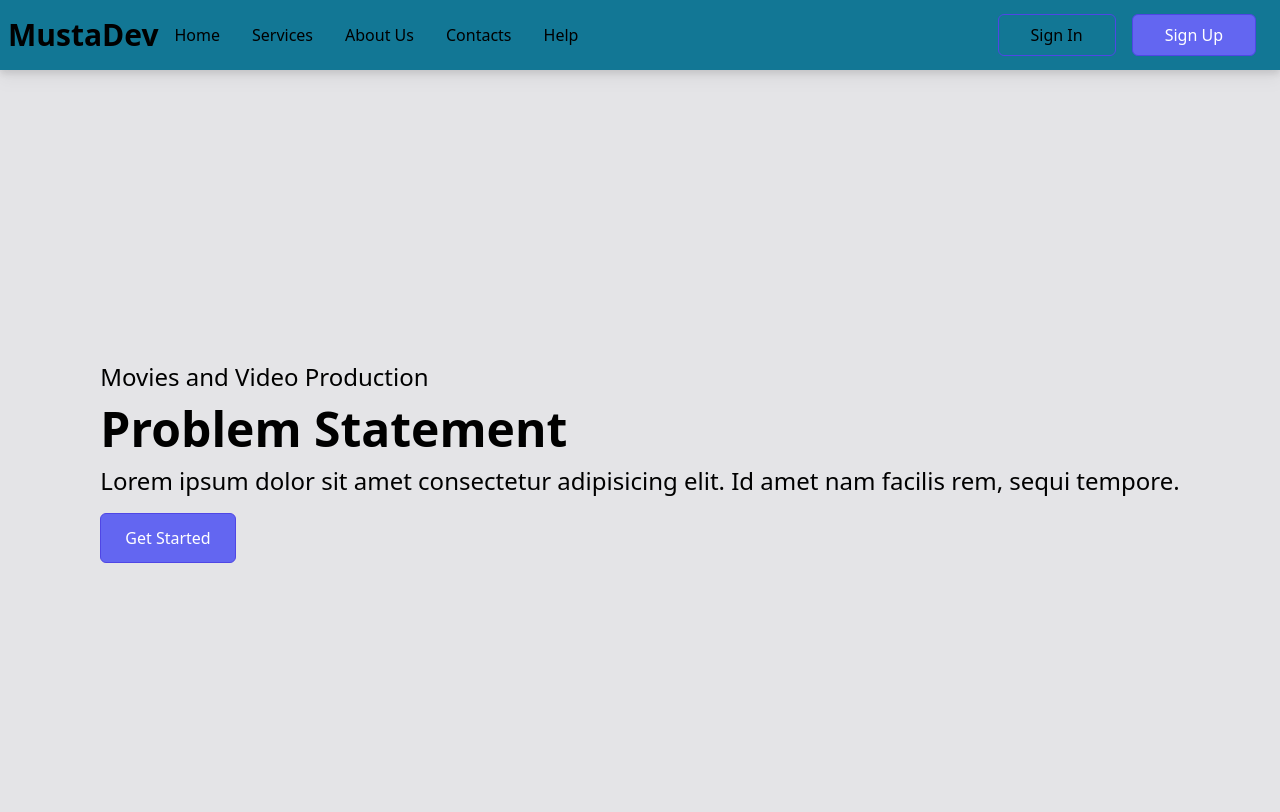
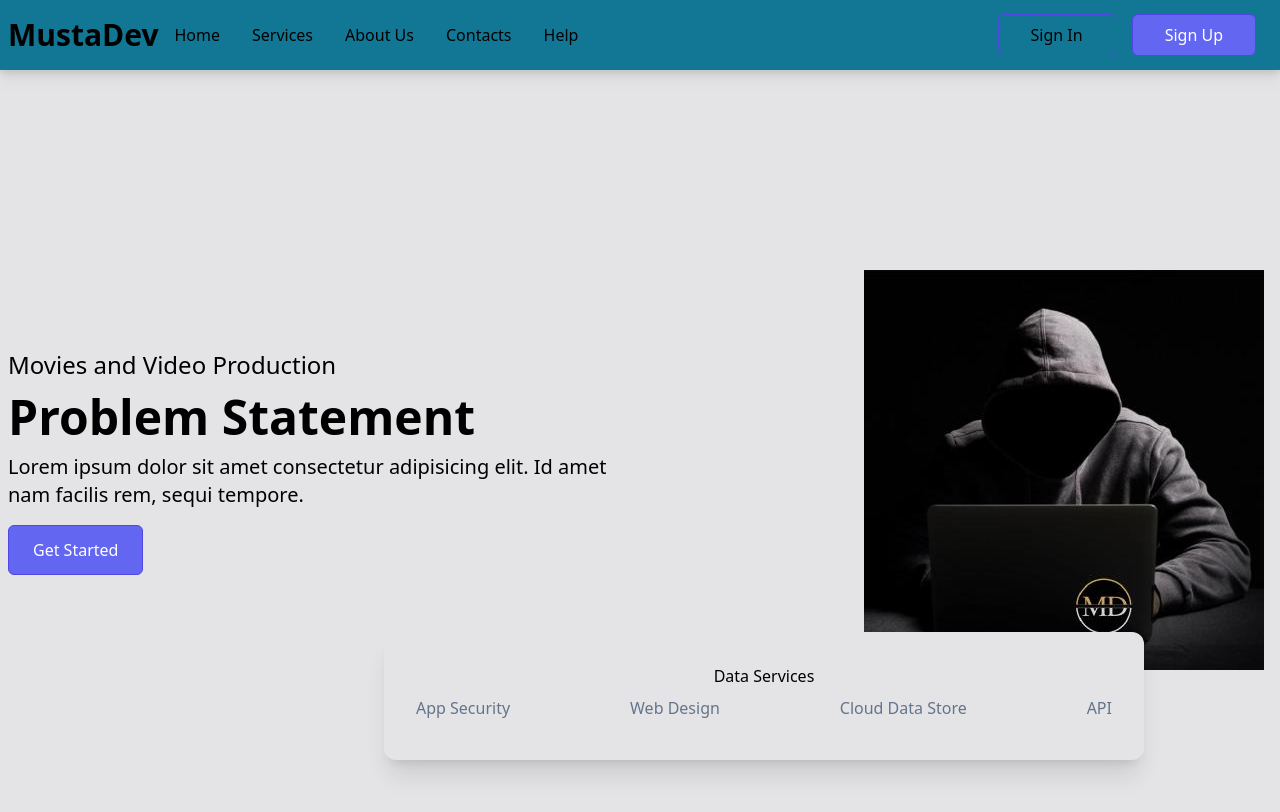
Before and after one commit to Jadoiconic/liblaryManagement, a React (Create React App) app: page / in a window 1280 px wide. Shown: the top 812 px of the page. Built offline with nearby package versions, Linux system fonts and the light colour scheme.

Commit message:
adding content in section

```diff
--- a/src/components/header/section.jsx
+++ b/src/components/header/section.jsx
@@ -1,16 +1,29 @@
 import React from 'react'
+import myImage from '../../assets/86121130.jpg'
 
 const Container = () => {
     return (
         <section className='h-screen w-full bg-zinc-200 flex flex-col justify-between'>
-            <div className="grid grid-clos-2 max-w-[1240] m-auto">
+            <div className="grid grid-cols-2 max-w-[1240] m-auto">
                 <div className='flex flex-col justify-center sm:items-start w-full px-2 py-8'>
                     <p className='text-2xl'>Movies and Video Production</p>
                     <p className='py-3 text-5xl font-bold'>Problem Statement</p>
-                    <p className='text-2xl'>Lorem ipsum dolor sit amet consectetur adipisicing elit. Id amet nam facilis rem, sequi tempore.</p>
+                    <p className='text-xl'>Lorem ipsum dolor sit amet consectetur adipisicing elit. Id amet nam facilis rem, sequi tempore.</p>
                     <button className='py-3 px-6 my-4'>Get Started</button>
                 </div>
+                <div className='flex justify-end mr-4'>
+                    <img className='h-full' src={myImage} alt='/' />
+                </div>
             </div>
+                <div className='absolute flex flex-col py-8 md:min-w-[760px] bottom-[5%] mx-1 transform md:translate-x-1/2 bg-zinc-200 border-slate-300 rounded-xl text-center shadow-xl'>
+                    <p>Data Services</p>
+                    <div className='flex justify-between flex-wrap px-4'>
+                        <p className='flex px-4 py-2 text-slate-500'>App Security</p>
+                        <p className='flex px-4 py-2 text-slate-500'>Web Design</p>
+                        <p className='flex px-4 py-2 text-slate-500'>Cloud Data Store</p>
+                        <p className='flex px-4 py-2 text-slate-500'>API</p>
+                    </div>
+                </div>
         </section>
     )
 }
```
Also changed, not shown: src/assets/86121130.jpg (added), src/assets/cover-thompson.png (added).
